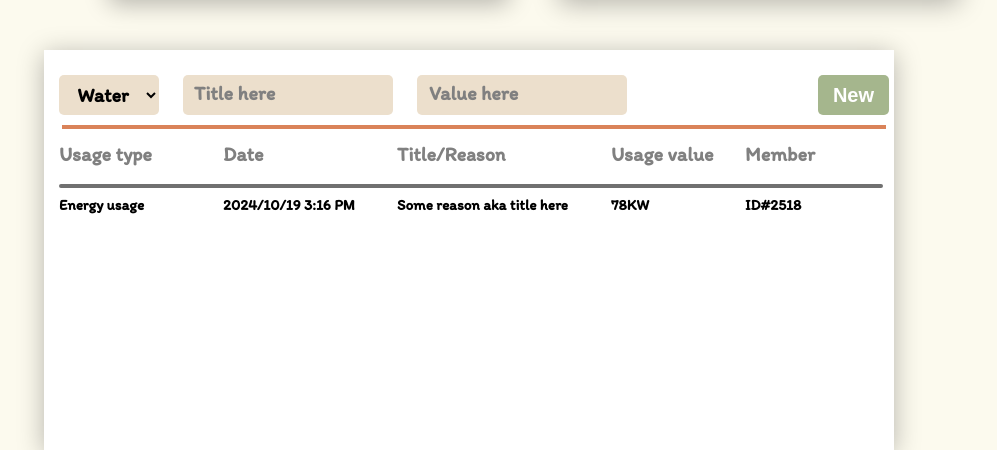
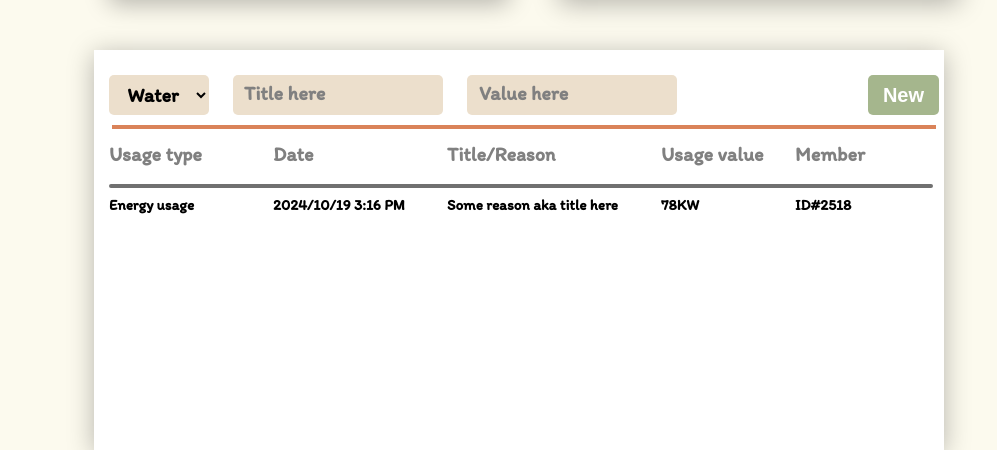
Before and after one commit to sabuka-dumbo/GreenGuard, a Django app: page / in a window 1280 px wide. Shown: the part 900-1350 px from the top of the page, without its empty margins (256-1253 px from the left). Run offline with Django 5.2, Linux system fonts and the light colour scheme; data comes from the database, SQL or seed files in the repository.

Commit message:
Nov 18, 2024, 8:24 PM

```diff
--- a/greenguard/gg/static/css/styles.css
+++ b/greenguard/gg/static/css/styles.css
@@ -164,7 +164,8 @@
     width: 850px;
     height: 400px;
     background-color: #FFFFFF;
-    justify-self: center;
+    place-self: center;
+    margin-left: 50px;
     margin-top: 50px;
     overflow-y: auto;
     overflow-x: hidden;
```
